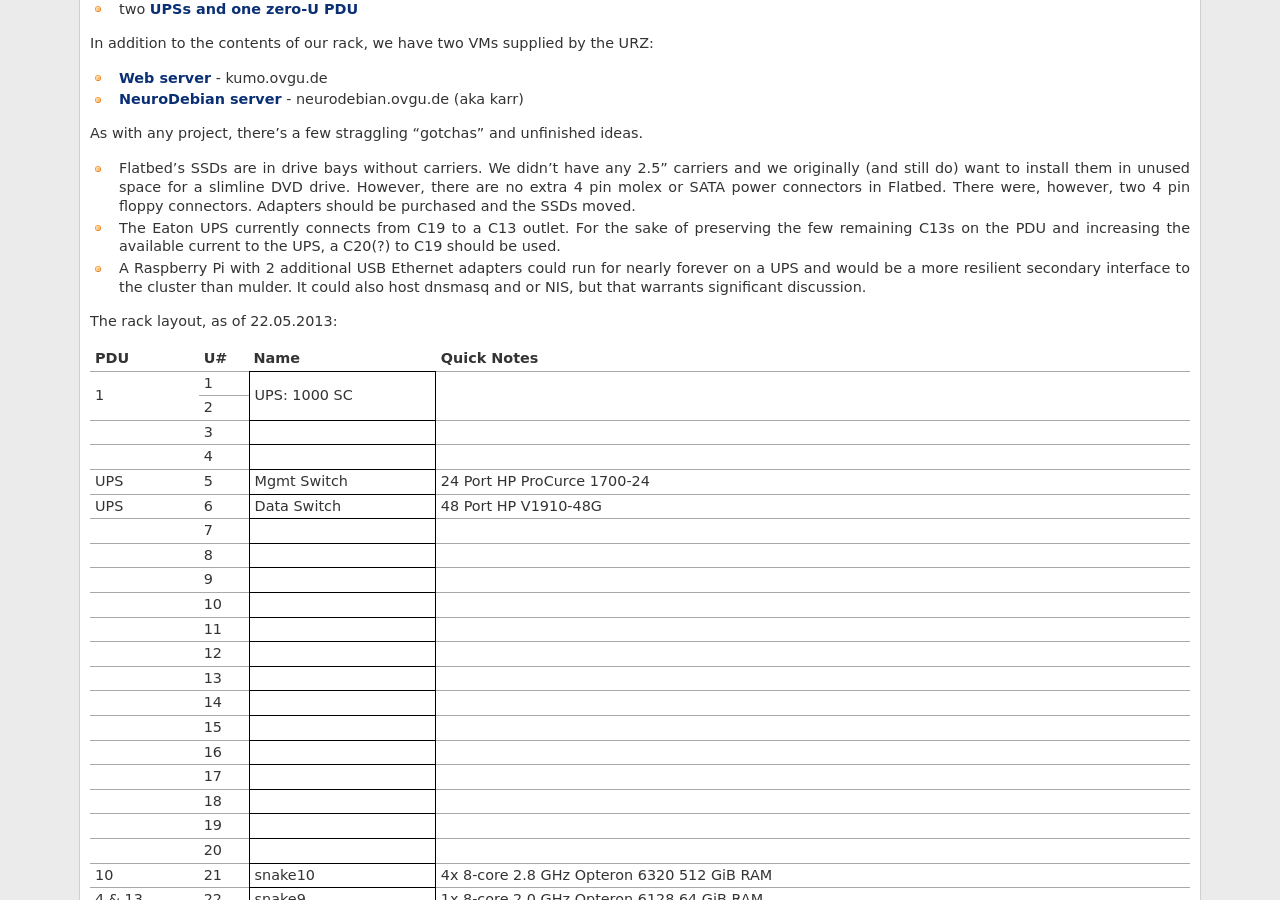
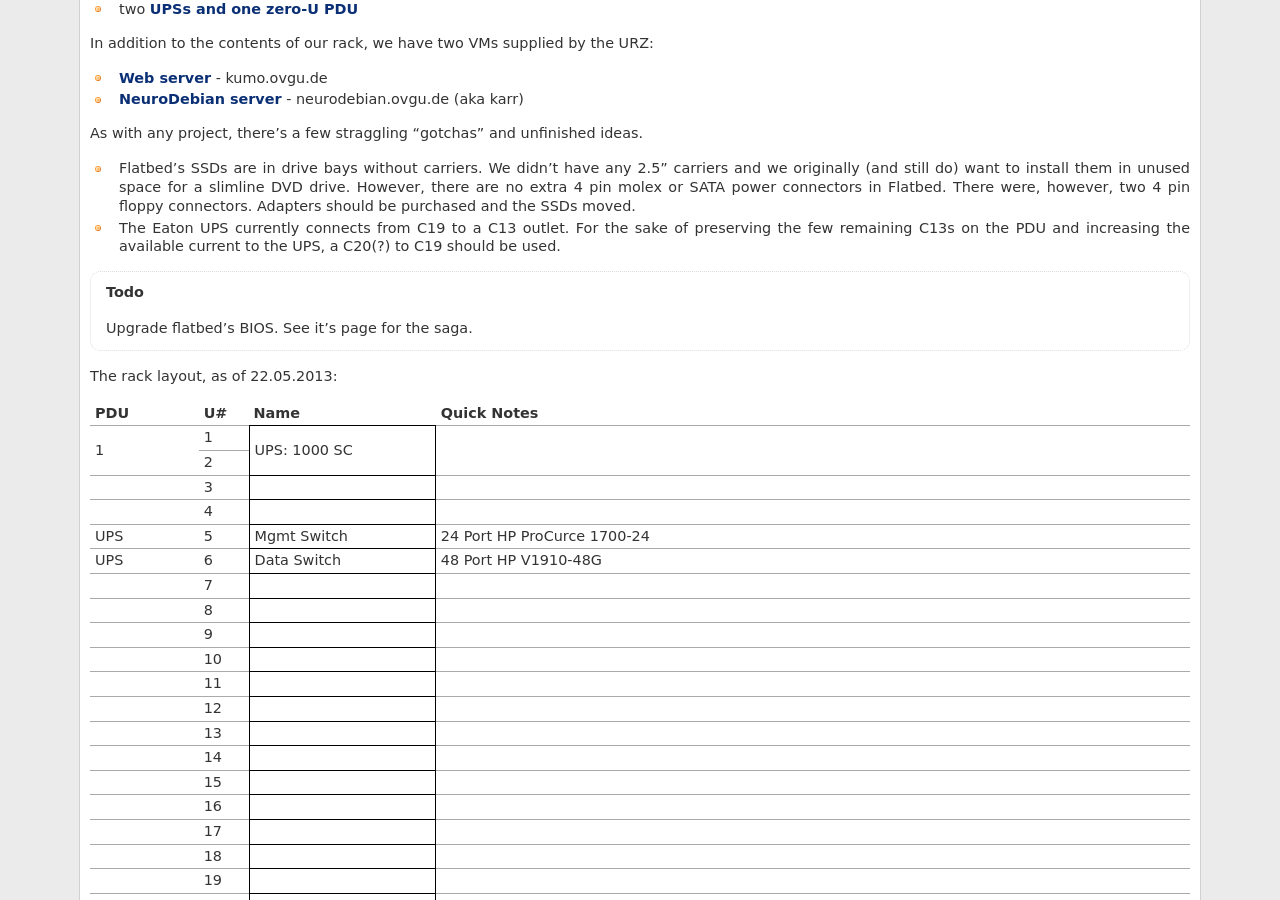
Before and after one commit to psychoinformatics-de/ipsy-docs, a Sphinx documentation site: the page built from source/internal/data_center/index.rst, in a window 1280 px wide and 900 px high, scrolled down 376 px. Built offline with Sphinx 7.4.7, drawn with Linux system fonts in a browser that asks for light colours; formulas are drawn with MathJax 3.

Commit message:
Update datacenter Todo

```diff
--- a/source/internal/data_center/index.rst
+++ b/source/internal/data_center/index.rst
@@ -29,10 +29,8 @@
 * The Eaton UPS currently connects from C19 to a C13 outlet. For the sake of
   preserving the few remaining C13s on the PDU and increasing the available
   current to the UPS, a C20(?) to C19 should be used.
-* A Raspberry Pi with 2 additional USB Ethernet adapters could run for nearly
-  forever on a UPS and would be a more resilient secondary interface to the
-  cluster than mulder. It could also host dnsmasq and or NIS, but that warrants
-  significant discussion.
+
+.. todo:: Upgrade flatbed's BIOS. See it's page for the saga.
 
 .. toctree::
    :hidden:
```
